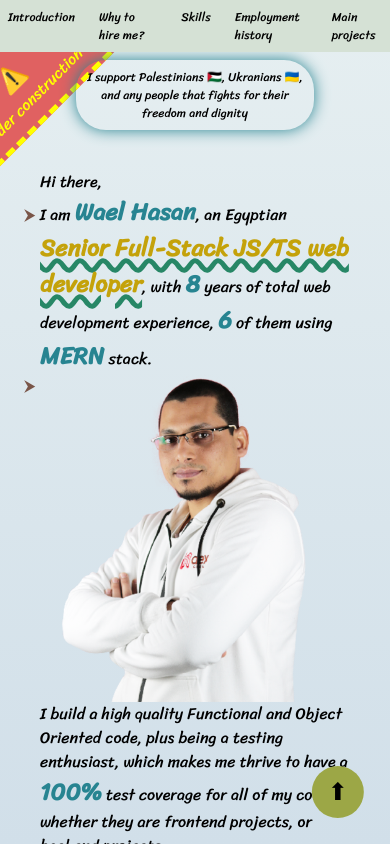
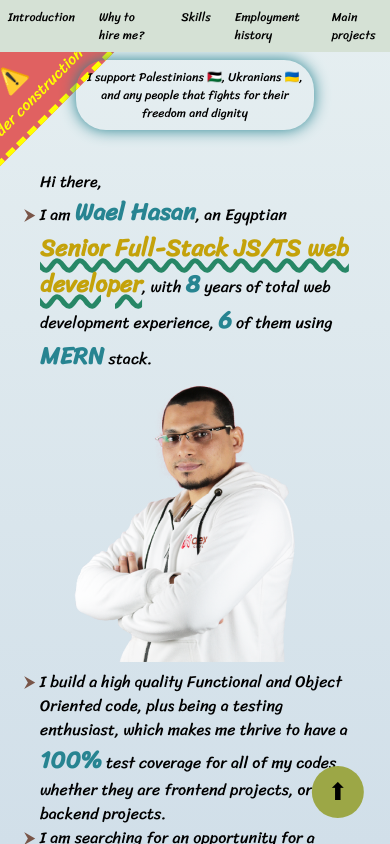
Before and after one commit to waelhasan/personal-site, a Next.js app: page / in a window 390 px wide. Built offline with nearby package versions, Linux system fonts and the light colour scheme.

Commit message:
Responsive image size

```diff
--- a/src/app/components/Intorduction.tsx
+++ b/src/app/components/Intorduction.tsx
@@ -4,6 +4,7 @@ import FlippingContents from "./FlippingContents"
 import { MyAccountsLinks, IMyAccountsLinksProps } from "./MyAccountsLinks"
 import { FaNode, FaReact } from "react-icons/fa"
 import { IoLogoJavascript } from "react-icons/io5"
+import myPic from '../../../public/pic1.png'
 
 const Title = ({ title }: { title: string }) => (
     <span style={{
@@ -114,7 +115,14 @@ const Introduction = ({ fullName, nationality, title, accountsLinks }: Introdcut
                 of total web development experience, <Important level={3}>6</Important> of them
                 using <Important level={3}>MERN</Important> stack.
             </P>
-            <Image width="500" height="529" src="/pic1.png" alt="Wael Hasan picture" style={{ float: "right" }} />
+            <div className={`
+                relative block
+                md:float-right
+                mx-auto my-[1rem]
+                w-[35rem] h-[35rem]
+            `}>
+                <Image fill src={myPic} alt="Wael Hasan picture" />
+            </div>
             <P>
                 I build a high quality Functional and Object Oriented code, plus being a testing enthusiast, which makes me
                 thrive to have a <Important level={3}>100%</Important> test coverage for all of my codes,
@@ -125,7 +133,7 @@ const Introduction = ({ fullName, nationality, title, accountsLinks }: Introdcut
                 I am searching for an opportunity for a <ValidRolesTypesFlippingContents />
                 <ValidRolesFlippingContents />, so if you have an open role that suits me,
                 it would be great to have a conversation about it, and have the ability to apply for it.
-                <br/>
+                <br />
                 <DownloadCVButton />
                 <MyAccountsLinks {...accountsLinks} />
             </P>
```
